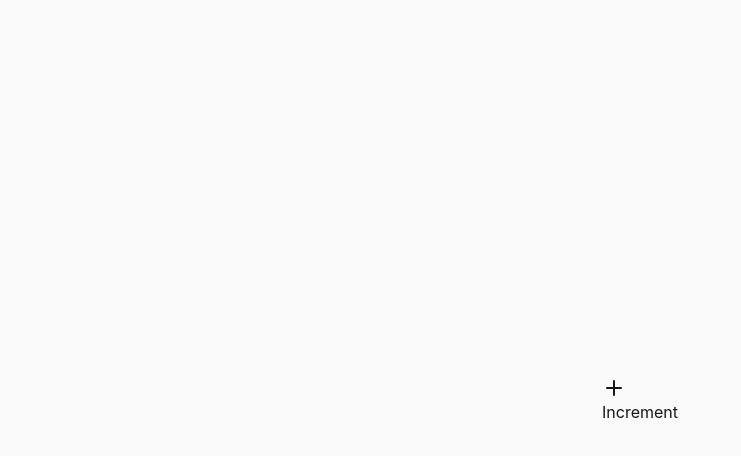
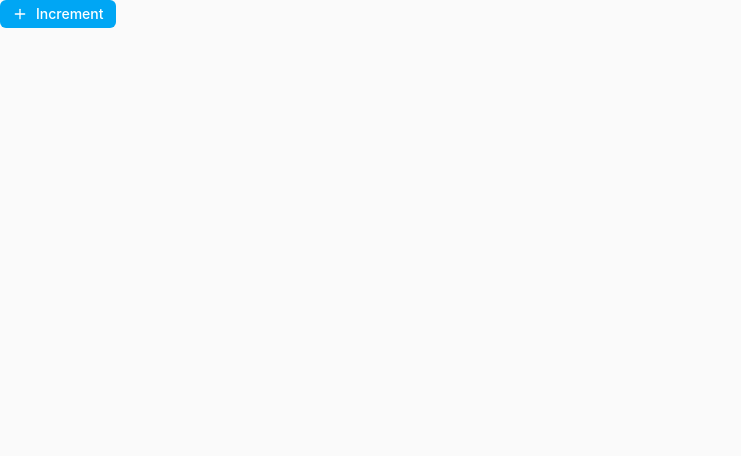
Before and after one commit to rahulpunase/test-click, a React app in the folder apps/web/: page / in a window 1280 px wide. Shown: the top 456 px of the page, without its empty margins (0-741 px from the left). Built offline with nearby package versions, Linux system fonts and the light colour scheme; the HTML template or start-up script is replaced by a standard one.

Commit message:
fix: tailwind.

```diff
--- a/apps/web/src/App.tsx
+++ b/apps/web/src/App.tsx
@@ -7,7 +7,7 @@ function App() {
   const [count, setCount] = useState(0);
 
   return (
-    <div className="flex flex-col items-center justify-center min-h-screen gap-8 p-8">
+    <div className="">
       <Button
         variant="solid"
         color="primary"
--- /dev/null
+++ b/apps/web/src/index.css
@@ -0,0 +1,4 @@
+@import "tailwindcss";
+@source "../../../packages/ui/src";
+
+@import "@repo/ui/styles/globals.css";
--- a/apps/web/src/main.tsx
+++ b/apps/web/src/main.tsx
@@ -1,6 +1,6 @@
 import { StrictMode } from "react";
 import { createRoot } from "react-dom/client";
-import "@repo/ui/styles/globals.css";
+import "./index.css";
 import App from "./App.tsx";
 
 createRoot(document.getElementById("root")!).render(
```
